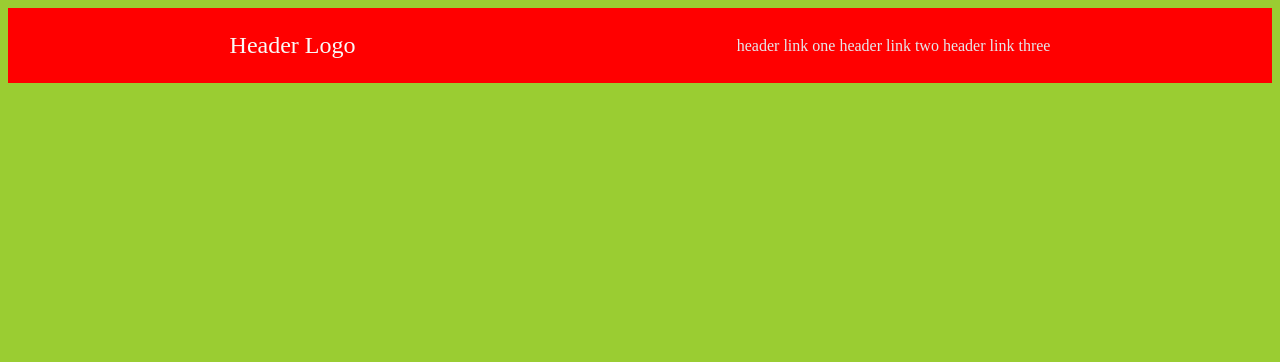
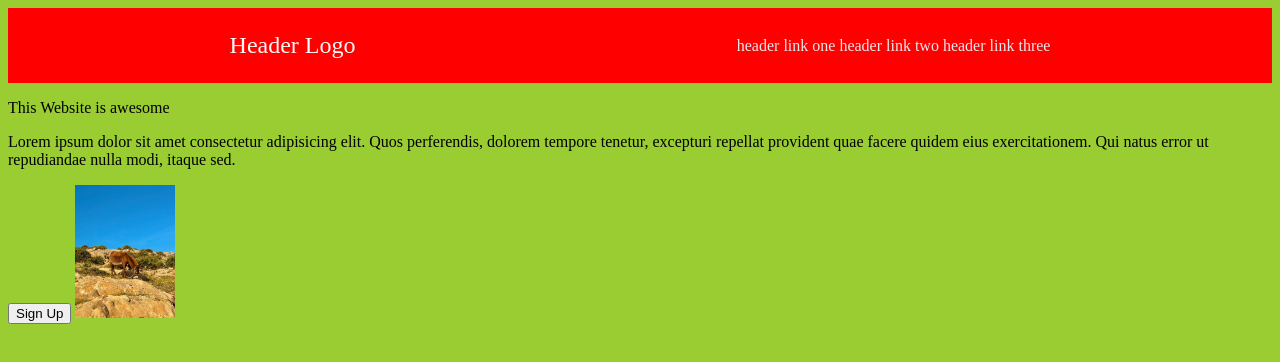
Before and after one commit to Piushhh/Landing-page, a plain HTML site: page index.html in a window 1280 px wide. Drawn offline with Linux system fonts and the light colour scheme.

Commit message:
Add an image to the page

```diff
--- a/index.html
+++ b/index.html
@@ -15,5 +15,14 @@
             <a href="/" class="headerLink">header link three</a>
         </ul>
     </div>
+
+    <div id="div2">
+        <p>This Website is awesome</p>
+        <p>
+            Lorem ipsum dolor sit amet consectetur adipisicing elit. Quos perferendis, dolorem tempore tenetur, excepturi repellat provident quae facere quidem eius exercitationem. Qui natus error ut repudiandae nulla modi, itaque sed.
+        </p>
+        <button>Sign Up</button>
+        <img src="/img/pexels-traveldiaries-30994394.jpg" alt="this is a placeholder for an image" style="width: 100px;">
+    </div>
 </body>
 </html>
```
Also changed, not shown: img/pexels-traveldiaries-30994394.jpg (added).
